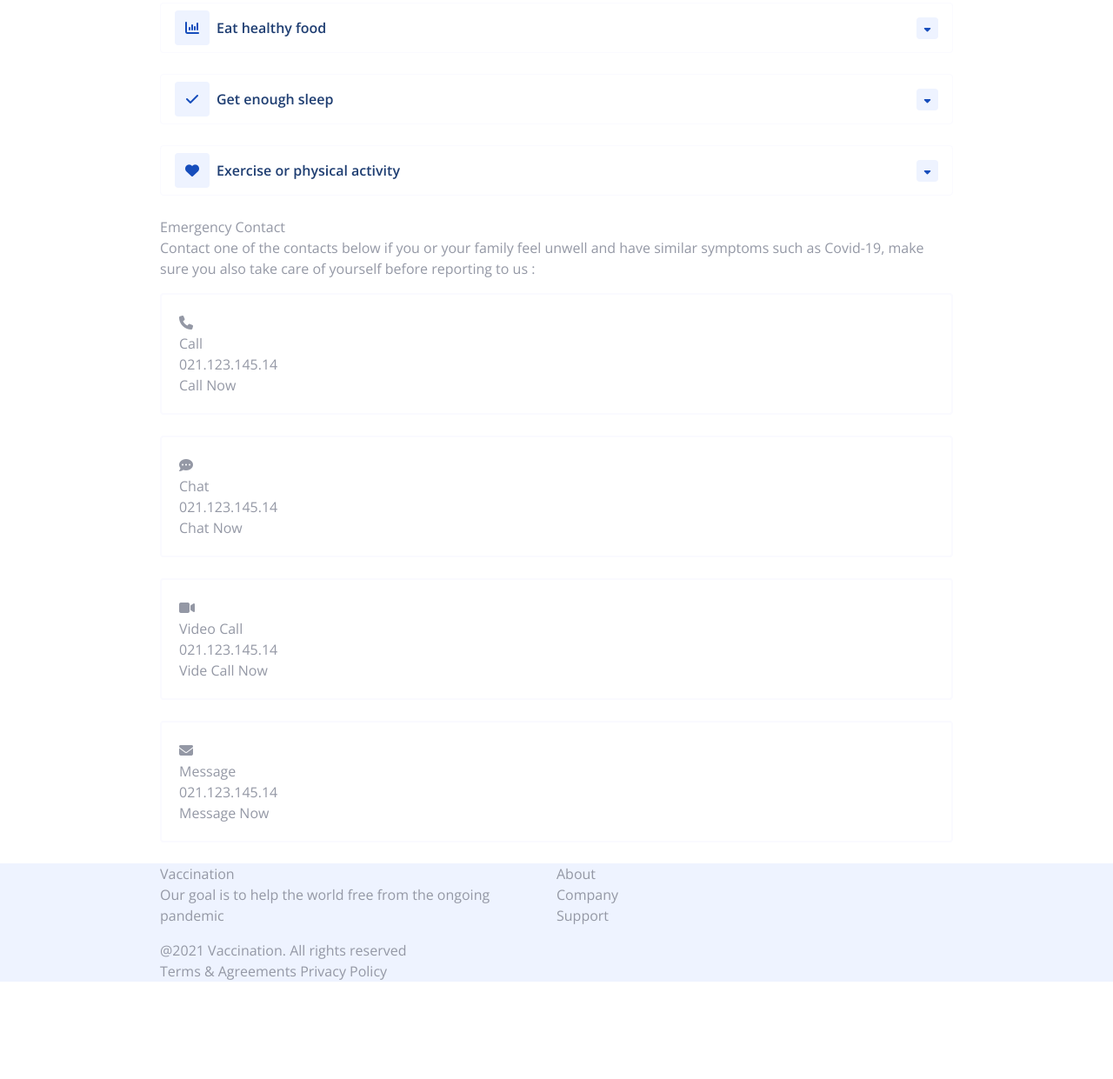
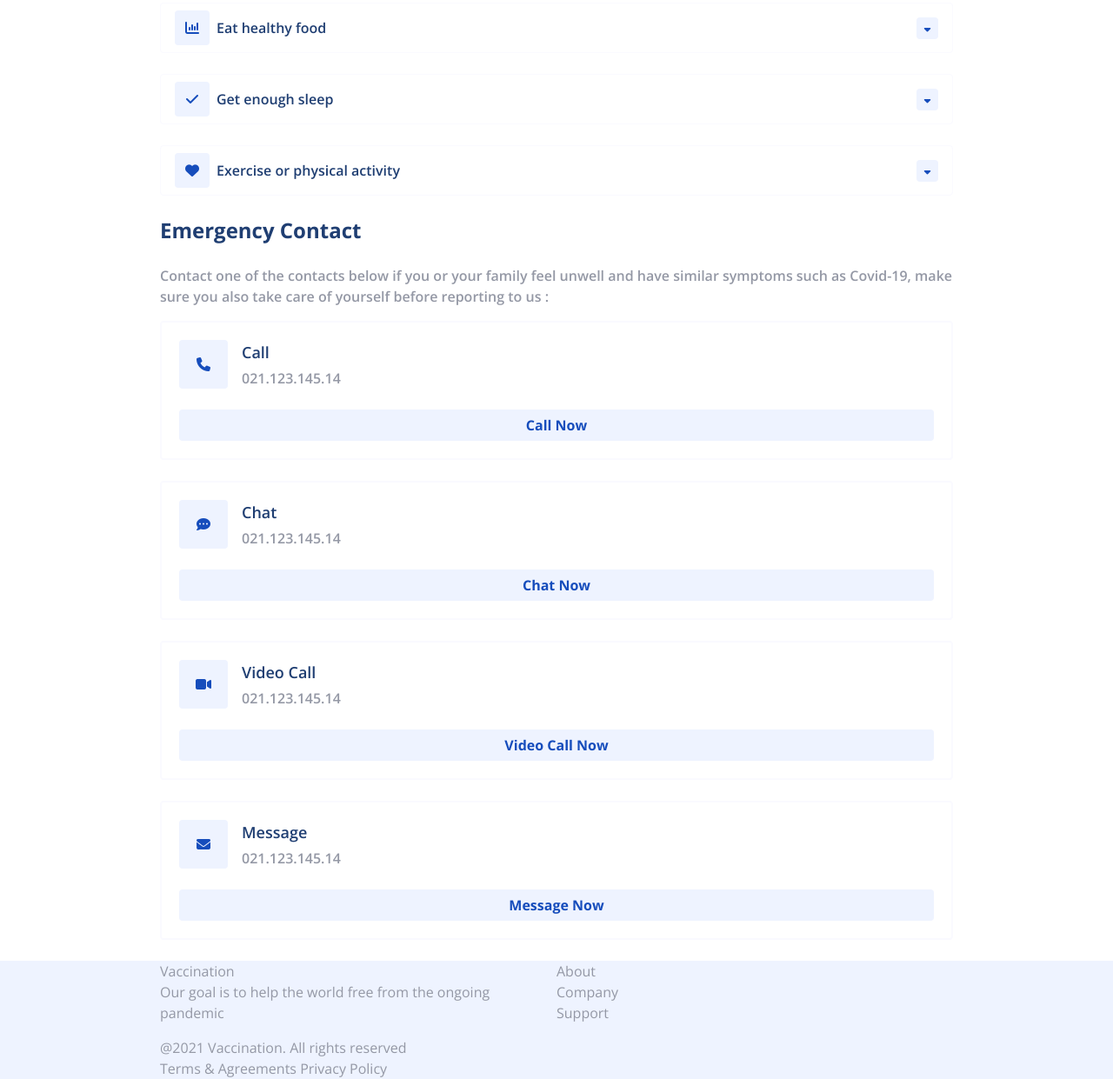
Before and after one commit to ajcarrillo/vaccine, a website: page index.html in a window 1280 px wide. Shown: the part 2067-3308 px from the top of the page at 87% size. Before the commit the page ends 3196 px from the top, so only its background shows below. Drawn offline with nearby package versions, Linux system fonts and the light colour scheme; files that its build step writes are made by us from their sources.

Commit message:
Contact section

```diff
--- a/index.html
+++ b/index.html
@@ -332,76 +332,94 @@
     <section class="emergency-contact">
       <div class="container">
         <div>
-          <h2>Emergency Contact</h2>
-          <p>
+          <h2 class="section-title">Emergency Contact</h2>
+          <p class="section-description">
             Contact one of the contacts below if you or your family feel
             unwell and have similar symptoms such as Covid-19, make
             sure you also take care of yourself before reporting to us :
           </p>
         </div>
         <div>
-          <article class="card">
-            <div>
-              <div>
-                <div><i class="fa-solid fa-phone"></i></div>
-                <div>
-                  <h3>Call</h3>
+          <article class="card card-contact">
+            <div class="card-content">
+              <div class="grid grid-rows-2 grid-flow-col auto-cols-min">
+                <div class="row-span-2 self-center mr-4">
+                  <div class="btn btn-zumthor btn-icon btn-icon-lg">
+                    <span><i class="fa-solid fa-phone"></i></span>
+                  </div>
                 </div>
-                <div>
-                  <span>021.123.145.14</span>
+                <div class="self-start">
+                  <h3 class="text-blue-midnight font-semibold text-lg">Call</h3>
+                </div>
+                <div class="self-end">
+                  <span class="font-semibold">021.123.145.14</span>
                 </div>
               </div>
             </div>
-            <div>
-              <button>Call Now</button>
+            <div class="mt-6 btn-call-to-action">
+              <button class="btn btn-zumthor w-full">Call Now</button>
             </div>
           </article>
-          <article class="card">
-            <div>
-              <div>
-                <div><i class="fa-solid fa-comment-dots"></i></div>
-                <div>
-                  <h3>Chat</h3>
+
+          <article class="card card-contact">
+            <div class="card-content">
+              <div class="grid grid-rows-2 grid-flow-col auto-cols-min">
+                <div class="row-span-2 self-center mr-4">
+                  <div class="btn btn-zumthor btn-icon btn-icon-lg">
+                    <span><i class="fa-solid fa-comment-dots"></i></span>
+                  </div>
                 </div>
-                <div>
-                  <span>021.123.145.14</span>
+                <div class="self-start">
+                  <h3 class="text-blue-midnight font-semibold text-lg">Chat</h3>
+                </div>
+                <div class="self-end">
+                  <span class="font-semibold">021.123.145.14</span>
                 </div>
               </div>
             </div>
-            <div>
-              <button>Chat Now</button>
+            <div class="mt-6 btn-call-to-action">
+              <button class="btn btn-zumthor w-full">Chat Now</button>
             </div>
           </article>
-          <article class="card">
-            <div>
-              <div>
-                <div><i class="fa-solid fa-video"></i></div>
-                <div>
-                  <h3>Video Call</h3>
+
+          <article class="card card-contact">
+            <div class="card-content">
+              <div class="grid grid-rows-2 grid-flow-col auto-cols-min">
+                <div class="row-span-2 self-center mr-4">
+                  <div class="btn btn-zumthor btn-icon btn-icon-lg">
+                    <span><i class="fa-solid fa-video"></i></span>
+                  </div>
                 </div>
-                <div>
-                  <span>021.123.145.14</span>
+                <div class="self-start">
+                  <h3 class="text-blue-midnight font-semibold text-lg">Video Call</h3>
+                </div>
+                <div class="self-end">
+                  <span class="font-semibold">021.123.145.14</span>
                 </div>
               </div>
             </div>
-            <div>
-              <button>Vide Call Now</button>
+            <div class="mt-6 btn-call-to-action">
+              <button class="btn btn-zumthor w-full">Video Call Now</button>
             </div>
           </article>
-          <article class="card">
-            <div>
-              <div>
-                <div><i class="fa-solid fa-envelope"></i></div>
-                <div>
-                  <h3>Message</h3>
+          <article class="card card-contact">
+            <div class="card-content">
+              <div class="grid grid-rows-2 grid-flow-col auto-cols-min">
+                <div class="row-span-2 self-center mr-4">
+                  <div class="btn btn-zumthor btn-icon btn-icon-lg">
+                    <span><i class="fa-solid fa-envelope"></i></span>
+                  </div>
                 </div>
-                <div>
-                  <span>021.123.145.14</span>
+                <div class="self-start">
+                  <h3 class="text-blue-midnight font-semibold text-lg">Message</h3>
+                </div>
+                <div class="self-end">
+                  <span class="font-semibold">021.123.145.14</span>
                 </div>
               </div>
             </div>
-            <div>
-              <button>Message Now</button>
+            <div class="mt-6 btn-call-to-action">
+              <button class="btn btn-zumthor w-full">Message Now</button>
             </div>
           </article>
         </div>
--- a/src/assets/css/vaccine.css
+++ b/src/assets/css/vaccine.css
@@ -193,6 +193,10 @@ p {
     @apply text-xs
 }
 
+.card-contact:hover>.btn-call-to-action>.btn-zumthor {
+    @apply btn-sapphire;
+}
+
 /*********************** BUTTONS ***********************/
 .btn {
     @apply px-3 rounded text-center text-base;
@@ -236,6 +240,11 @@ p {
     height: 3rem !important;
 }
 
+.btn-icon-lg {
+    width: 3.5rem !important;
+    height: 3.5rem !important;
+}
+
 .btn-icon-xs {
     width: 1.562rem !important;
     height: 1.562rem !important;
```
